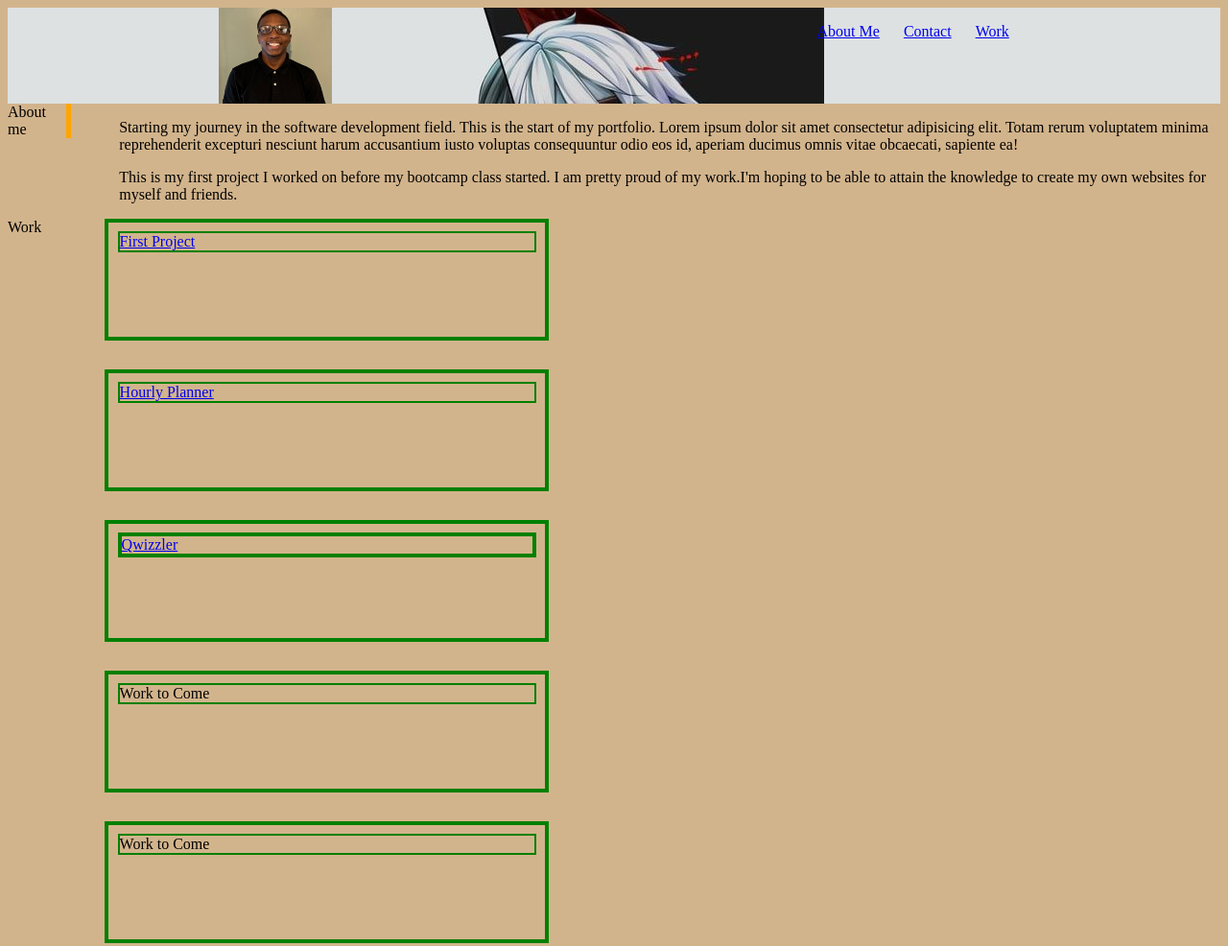
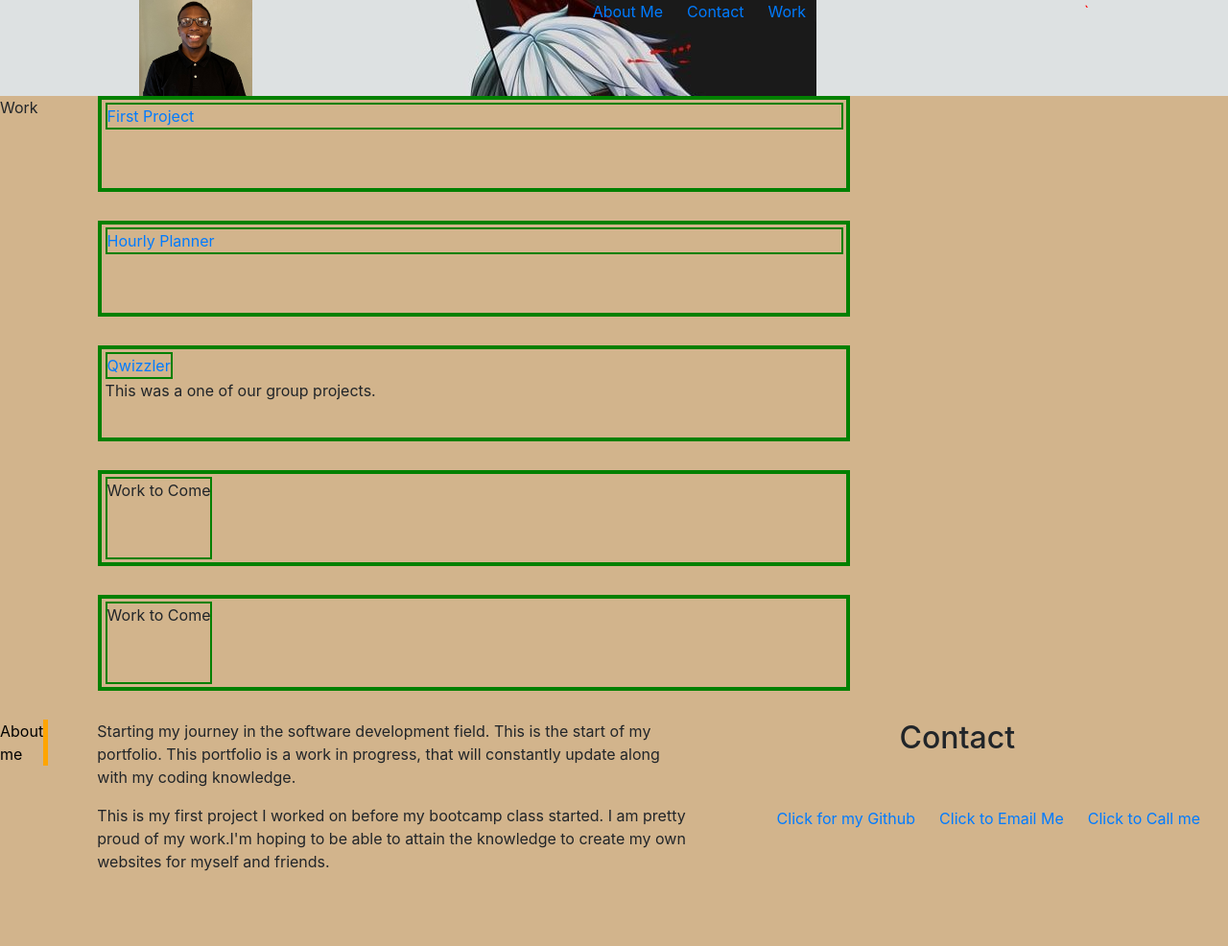
Before and after one commit to HTML-No0b/crispy-portfolio, a website: page index.html in a window 1280 px wide. Shown: the top 986 px of the page at 96% size. After the commit the page ends 926 px from the top, so only its background shows below. Drawn offline with nearby package versions, Linux system fonts and the light colour scheme.

Commit message:
added bootstrap, changed the layout of the projects, still unfinished

```diff
--- a/assets/style.css
+++ b/assets/style.css
@@ -86,9 +86,12 @@ nav a:hover {
     } */
 
 #box1 {
-    border: 4px solid green;
+    flex-wrap: wrap;
+    display: inline-grid;
+    justify-items: center;
+}
 
-}
+
 .section-container {
     position: relative;
     flex: 6 4 80%;
@@ -151,7 +154,7 @@ footer {
     width: 8%;
 }
  .portfolio-box {
-    width:75%;
+    width:25%;
     /* display: flex; */
     justify-content:space-between ;
     flex-direction: column;
@@ -164,7 +167,7 @@ margin-bottom: 20px;
  }
 
  .small-image {
-    width: 46%;
+    width:245%;
     height: 100px;
     /* background-image: url(./space.jpg); */
     border: 4px green solid;
--- a/index.html
+++ b/index.html
@@ -5,7 +5,10 @@
     <meta charset="UTF-8">
     <meta http-equiv="X-UA-Compatible" content="IE=edge">
     <meta name="viewport" content="width=device-width, initial-scale=1.0">
+    <link rel="stylesheet" href="https://cdn.jsdelivr.net/npm/bootstrap@4.4.1/dist/css/bootstrap.min.css"
+        integrity="sha384-Vkoo8x4CGsO3+Hhxv8T/Q5PaXtkKtu6ug5TOeNV6gBiFeWPGFN9MuhOf23Q9Ifjh" crossorigin="anonymous">
     <link rel="stylesheet" href="./assets/style.css">
+
     <title>Crispiest Portfolio😅 </title>
 </head>
 
@@ -18,25 +21,10 @@
                 <li><a href="#contact">Contact</a></li>
                 <li><a href="#work">Work</a></li>
             </ul>
-        </nav>
+        </nav>`
     </header>
-    <section class="meabout">
-        <div class="header-container" id="aboutme" id="work">
-            <aside>About me</aside>
-        </div>
-        <div class="section-container">
-            <div>
-                <p>Starting my journey in the software development field. This is the start of my portfolio. Lorem ipsum
-                    dolor sit amet consectetur adipisicing elit. Totam rerum voluptatem minima reprehenderit excepturi
-                    nesciunt harum accusantium iusto voluptas consequuntur odio eos id, aperiam ducimus omnis vitae
-                    obcaecati, sapiente ea!</p>
-                <p id="p">This is my first project I worked on before my bootcamp class started. I am pretty proud of my
-                    work.I'm hoping to be able to attain the knowledge to create my own websites for myself and friends.
 
-                </p>
-            </div>
-        </div>
-    </section>
+ </section>
 
     <section class="portfolio" id="work">
         <div id="aside">Work</div>
@@ -57,6 +45,7 @@
             <div class="small-image">
                 <div class="innerbox" id="box1"><a href="https://tpasophiesbranch.herokuapp.com/"
                         target="_blank">Qwizzler</a></div>
+                <p>This was a one of our group projects.</p>
             </div>
             <div class="small-image" id="box1">
                 <div class="innerbox">Work to Come</div>
@@ -67,6 +56,20 @@
         </div>
     </section>
     </section>
+   <section class="meabout">
+        <div class="header-container" id="aboutme" id="work">
+            <aside>About me</aside>
+        </div>
+        <div class="section-container">
+            <div>
+                <p>Starting my journey in the software development field. This is the start of my portfolio. This
+                    portfolio is a work in progress, that will constantly update along with my coding knowledge.</p>
+                <p id="p">This is my first project I worked on before my bootcamp class started. I am pretty proud of my
+                    work.I'm hoping to be able to attain the knowledge to create my own websites for myself and friends.
+
+                </p>
+            </div>
+        </div>
 
 
     <footer>
```
Also changed, not shown: package.json (added, +14 -0 lines), 1 other file.
